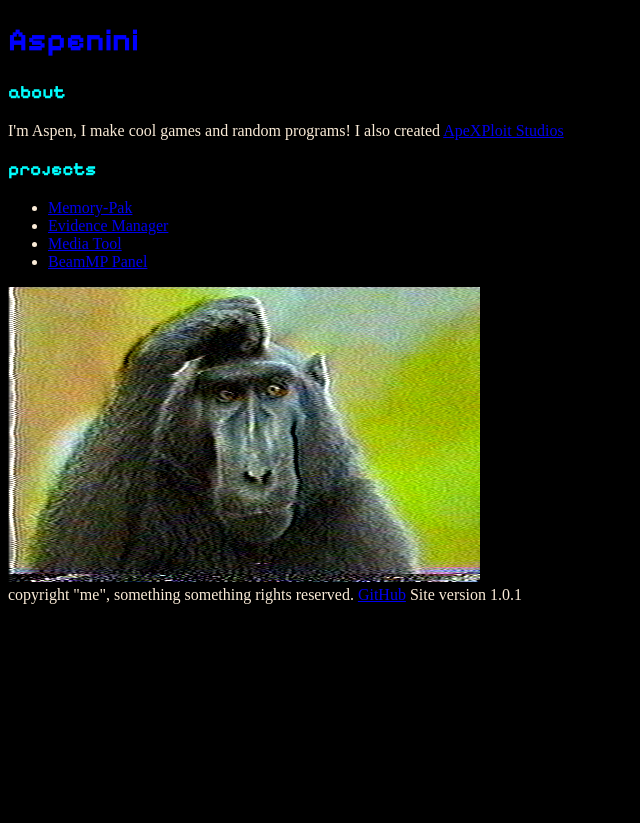
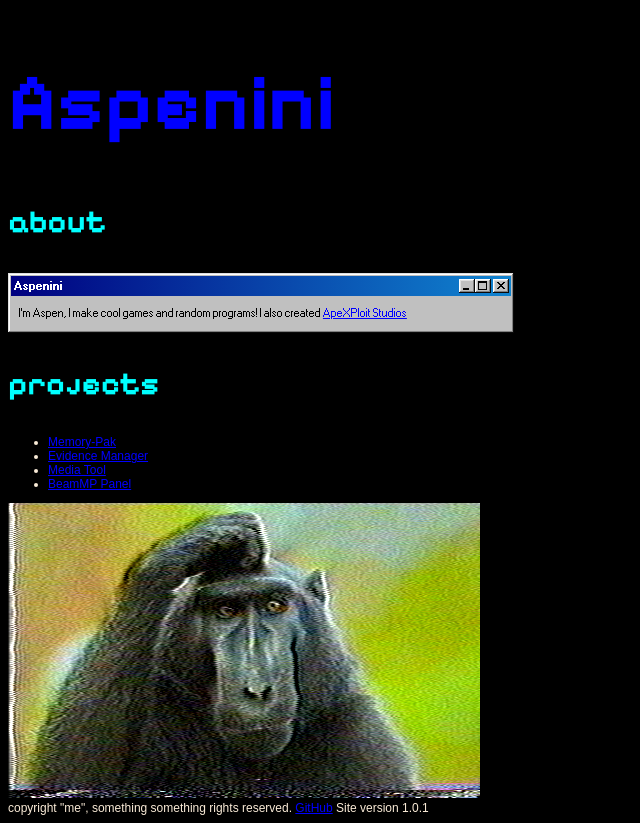
Before and after one commit to Aspenini/Aspenini, a plain HTML site: page index.html in a window 1280 px wide. Shown: the whole page, without its empty margins (0-640 px from the left). Before the commit the page ends 800 px from the top, so only its background shows below. Drawn offline with nearby package versions, Linux system fonts and the light colour scheme.

Commit message:
add some cool win98 stuff

```diff
--- a/index.html
+++ b/index.html
@@ -2,7 +2,8 @@
 <html>
     <head>
         <!--generic junk-->
-        <link rel="stylesheet" href="style.css">
+        <link rel="stylesheet" href="https://unpkg.com/98.css">
+	    <link rel="stylesheet" href="style.css">
         <title>Aspenini</title>
         <link rel="icon" href="img/monke.ico">
         <meta name="description" content="This is Aspenini's personal website">
@@ -23,7 +24,19 @@
     <body>
         <h1 id="bigboi">Aspenini</h1>
         <h3>about</h3>
-        <p>I'm Aspen, I make cool games and random programs! I also created <a href="https://www.apexploitstudios.org/">ApeXPloit Studios</a></p>
+        <div class="window" style="width: 500px">
+            <div class="title-bar">
+                <div class="title-bar-text">Aspenini</div>
+                <div class="title-bar-controls">
+                    <button aria-label="Minimize"></button>
+                    <button aria-label="Maximize"></button>
+                    <button aria-label="Close"></button>
+                </div>
+            </div>
+            <div class="window-body">
+                <p style="color: black">I'm Aspen, I make cool games and random programs! I also created <a href="https://www.apexploitstudios.org/">ApeXPloit Studios</a></p>
+            </div>
+        </div>
         <h3>projects</h3>
         <ul>
             <li><a href="https://memory-pak.aspenini.com/">Memory-Pak</a></li>
```
